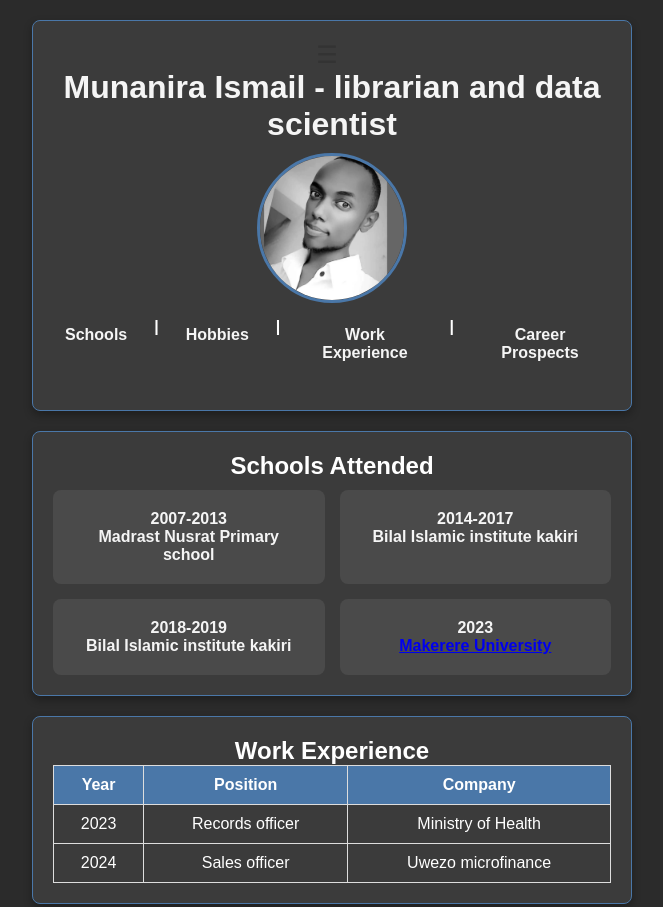
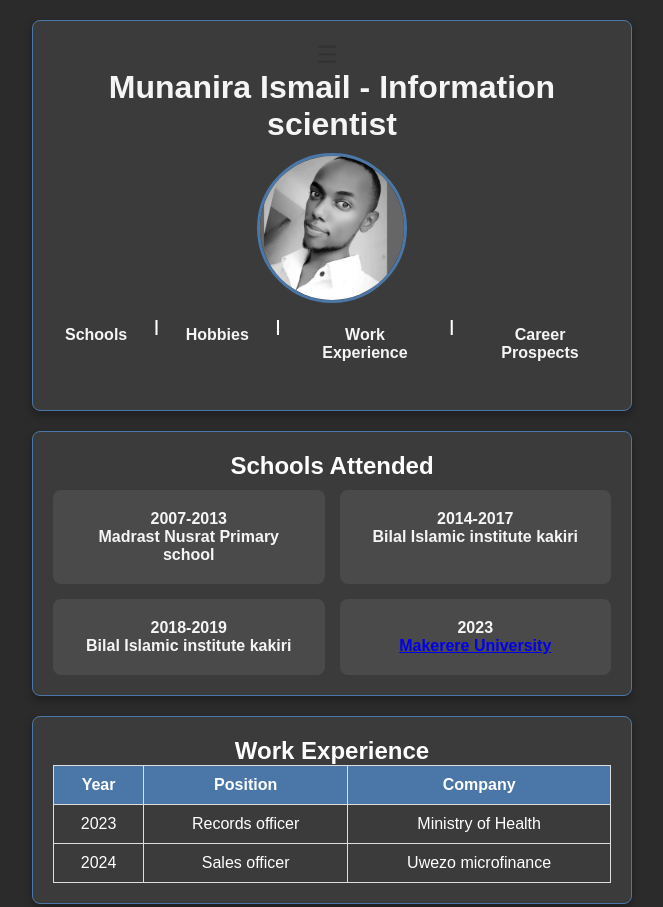
Before and after one commit to Munanira-Ismail/Munanira-s-website, a plain HTML site: page index.html in a window 1280 px wide. Shown: the top 907 px of the page, without its empty margins (308-971 px from the left). Drawn offline with Linux system fonts and the light colour scheme.

Commit message:
index.html

```diff
--- a/index.html
+++ b/index.html
@@ -20,7 +20,7 @@
     <section id="header">
         <header>
             <span class="menu-icon" onclick="openSidebar()">&#9776;</span>
-            <h1> Munanira Ismail - librarian and data scientist</h1>
+            <h1> Munanira Ismail - Information scientist</h1>
             <div id="photo">
                 <img src="ismail.jpeg" alt="ismial" class="photo">
             </div>
```
